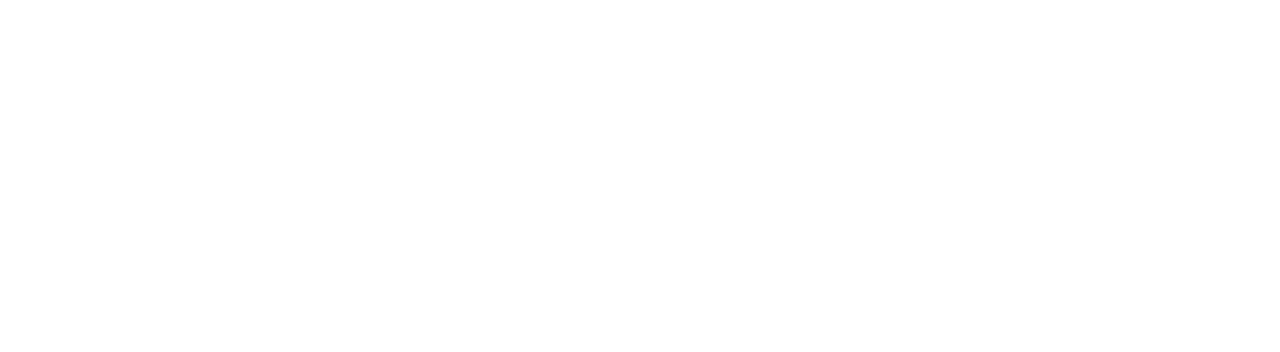
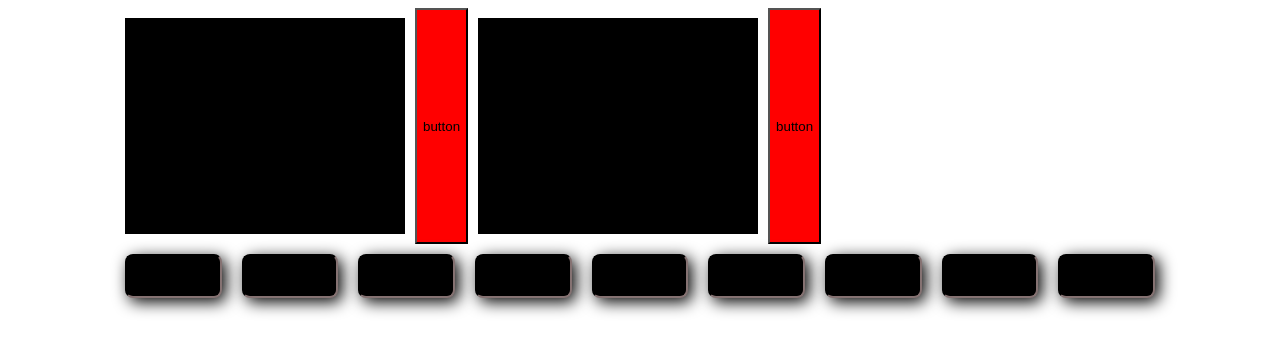
Before and after one commit to KristianColville1/using-jquery, a plain HTML site: page the-importance-of-this/index.html in a window 1280 px wide. Both pictures are taken after a click on the element 265 px from the left and 126 px from the top of the page. Drawn offline with nearby package versions, Linux system fonts and the light colour scheme.

Commit message:
Add examples of this keyword usage and using conditonal statements

```diff
--- a/the-importance-of-this/css/style.css
+++ b/the-importance-of-this/css/style.css
@@ -1,4 +1,4 @@
-#container {
+.container {
     display: flex;
     flex-flow: row wrap;
     box-sizing: border-box;
@@ -7,12 +7,26 @@
     max-width: 1050px;
 }
 
-.card {
+.card,
+.box {
     flex: 1;
     display: flex;
     flex-flow: column;
     max-width: 240px;
     margin: 10px;
     padding: 20px;
-    background-color: #fff;
+    background-color: #000;
 }
+
+.box {
+    border-radius: 8px;
+    border: 2px inset rgb(49, 42, 42);
+    box-shadow: 4px 4px 16px black;
+}
+.make-red {
+    background-color: red;
+}
+
+.make-blue {
+    background-color: blue;
+}
--- a/the-importance-of-this/index.html
+++ b/the-importance-of-this/index.html
@@ -8,13 +8,28 @@
     <title>The importance of 'this'</title>
 </head>
 <body>
-    <div id="container">
+    <div class="container">
         <div class="card">
             <p>Lorem ipsum dolor sit amet consectetur, adipisicing elit. Accusamus dolorum reprehenderit placeat, veniam velit distinctio enim molestiae et accusantium sequi, harum tempore alias. Amet accusamus vel aliquam, quasi incidunt fugit.</p>
         </div>
+        <button class="make-red">button</button>
         <div class="card">
             <p>Lorem ipsum dolor sit amet consectetur, adipisicing elit. Accusamus dolorum reprehenderit placeat, veniam velit distinctio enim molestiae et accusantium sequi, harum tempore alias. Amet accusamus vel aliquam, quasi incidunt fugit.</p>
         </div>
+        <button class="make-red">button</button>
+    </div>
+    <div class="container">
+        <div class="box one"></div>
+        <div class="box two"></div>
+        <div class="box three"></div>
+
+        <div class="box one"></div>
+        <div class="box two"></div>
+        <div class="box three"></div>
+
+        <div class="box one"></div>
+        <div class="box two"></div>
+        <div class="box three"></div>
     </div>
     <script src="https://code.jquery.com/jquery-3.2.1.js" integrity="sha256-DZAnKJ/6XZ9si04Hgrsxu/8s717jcIzLy3oi35EouyE=" crossorigin="anonymous"></script>
     <script type="text/javascript" src="js/script.js"></script>
--- a/the-importance-of-this/js/script.js
+++ b/the-importance-of-this/js/script.js
@@ -1,3 +1,35 @@
+// Uses the 'this' key word to select the individual/specific paragraph to toggle
 $('p').click(function() {
-    $('p').slideToggle('slow');
+    $(this).slideToggle('slow');
 });
+
+$('button').mouseenter(function(){
+    $(this).removeClass('make-red').addClass('make-blue');
+});
+
+$('button').mouseleave(function(){
+    $(this).removeClass('make-blue').addClass('make-red');
+});
+
+// The document ready function
+$(document).ready(function(){
+    $('.box').on('click', function(){
+
+    	var classNames = $(this).attr("class").split(" ");
+    	var boxClass = classNames[0];
+    	var className = classNames[1];
+
+    	if ($(this).css("background-color") == "rgb(255, 0, 0)") {
+    		// If this object is already red, turn it black
+
+    		$("." + className).css("background-color", "#000");
+    	} else {
+    		// Else turn all elements with a box class black
+    		// and then change the color of all elements
+    		// with the same class name as the clicked element
+    		// to red.
+    		$("." + boxClass).css("background-color", "#000");
+    		$("." + className).css("background-color", "red");
+    	}
+    });
+});
```
